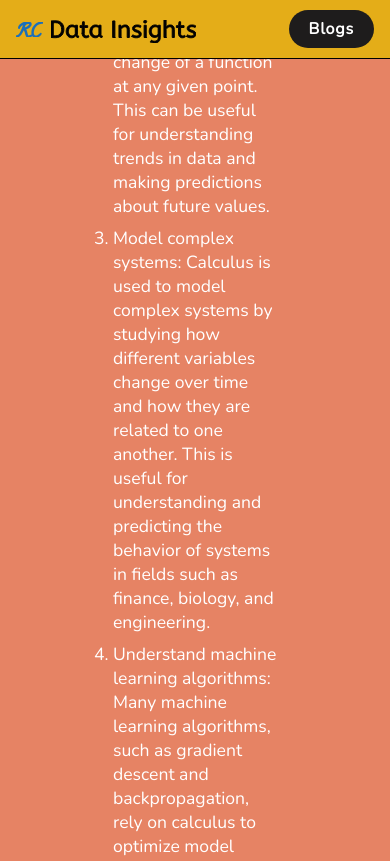
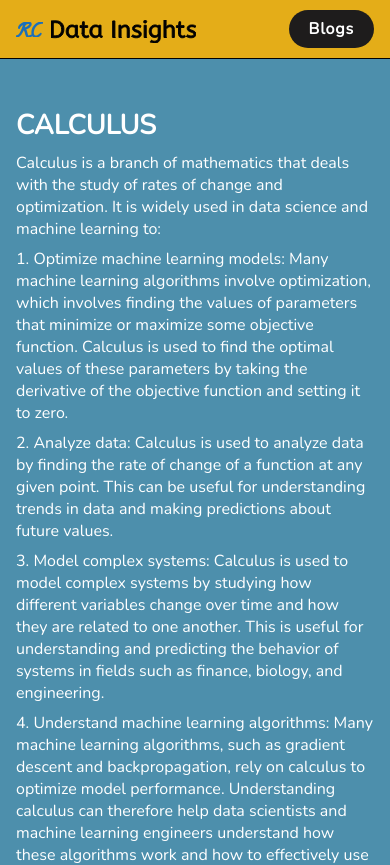
Before and after one commit to rupeshbug/personal_website, a Next.js app: page /calculus in a window 390 px wide. Before the commit this address had no page. Shown: the top 865 px of the page. Built offline with nearby package versions, Linux system fonts and the light colour scheme.

Commit message:
About page made responsive

```diff
--- a/pages/calculus.js
+++ b/pages/calculus.js
@@ -3,84 +3,75 @@ import { useCallback, useEffect } from "react";
 import Link from "next/link";
 import { useRouter } from "next/router";
 import { motion } from "framer-motion";
+import styles from "../styles/Calculus.module.css";
 
 const Calculus = () => {
-  const router = useRouter();
+  // const router = useRouter();
 
-  const handleScroll = useCallback(
-    (event) => {
-      if (window.scrollY > 5) {
-        router.push("/python");
-      }
-    },
-    [router]
-  );
+  // const handleScroll = useCallback(
+  //   (event) => {
+  //     if (window.scrollY > 5) {
+  //       router.push("/python");
+  //     }
+  //   },
+  //   [router]
+  // );
 
-  useEffect(() => {
-    window.addEventListener("scroll", handleScroll);
-    return () => {
-      window.removeEventListener("scroll", handleScroll);
-    };
-  }, [handleScroll]);
+  // useEffect(() => {
+  //   window.addEventListener("scroll", handleScroll);
+  //   return () => {
+  //     window.removeEventListener("scroll", handleScroll);
+  //   };
+  // }, [handleScroll]);
 
   return (
     <>
-      <div
-        style={{
-          height: "102vh",
-          display: "flex",
-          flexDirection: "column",
-          alignItems: "center",
-          justifyContent: "center",
-          backgroundColor: "#E68364",
-          color: "white",
-          padding: "0 10rem",
-        }}
-      >
+      <div className={styles.container}>
         <motion.div
+          className={styles.mainDiv}
           initial={{ x: "100%", rotateY: 90 }}
           animate={{ x: 0, rotateY: 0 }}
           transition={{ duration: 1, ease: "easeIn" }}
         >
-          <div>
-            <h2 style={{ fontSize: "2rem", fontWeight: "bold" }}>CALCULUS</h2>
-            <p style={{ marginTop: "0.5rem", fontSize: "1.1rem" }}>
+          <div className={styles.content}>
+            <h2>CALCULUS</h2>
+            <p>
               Calculus is a branch of mathematics that deals with the study of
               rates of change and optimization. It is widely used in data
               science and machine learning to:
             </p>
-            <ol>
-              <li style={{ marginTop: "0.5rem", fontSize: "1.1rem" }}>
-                Optimize machine learning models: Many machine learning
+            <ul className={styles.list}>
+              <li>
+                1. Optimize machine learning models: Many machine learning
                 algorithms involve optimization, which involves finding the
                 values of parameters that minimize or maximize some objective
                 function. Calculus is used to find the optimal values of these
                 parameters by taking the derivative of the objective function
                 and setting it to zero.
               </li>
-              <li style={{ marginTop: "0.5rem", fontSize: "1.1rem" }}>
-                Analyze data: Calculus is used to analyze data by finding the
+              <li>
+                2. Analyze data: Calculus is used to analyze data by finding the
                 rate of change of a function at any given point. This can be
                 useful for understanding trends in data and making predictions
                 about future values.
               </li>
-              <li style={{ marginTop: "0.5rem", fontSize: "1.1rem" }}>
-                Model complex systems: Calculus is used to model complex systems
-                by studying how different variables change over time and how
-                they are related to one another. This is useful for
+              <li>
+                3. Model complex systems: Calculus is used to model complex
+                systems by studying how different variables change over time and
+                how they are related to one another. This is useful for
                 understanding and predicting the behavior of systems in fields
                 such as finance, biology, and engineering.
               </li>
-              <li style={{ marginTop: "0.5rem", fontSize: "1.1rem" }}>
-                Understand machine learning algorithms: Many machine learning
+              <li>
+                4. Understand machine learning algorithms: Many machine learning
                 algorithms, such as gradient descent and backpropagation, rely
                 on calculus to optimize model performance. Understanding
                 calculus can therefore help data scientists and machine learning
                 engineers understand how these algorithms work and how to
                 effectively use them.
               </li>
-            </ol>
-            <p style={{ marginTop: "0.5rem", fontSize: "1.1rem" }}>
+            </ul>
+            <p>
               Overall, calculus is an important tool for data scientists and
               machine learning engineers because it allows them to optimize
               machine learning models, analyze data, model complex systems, and
@@ -89,20 +80,7 @@ const Calculus = () => {
             </p>
           </div>
           <Link href="/python">
-            <button
-              style={{
-                marginTop: "1rem",
-                padding: "10px 15px",
-                border: "none",
-                borderRadius: "10px",
-                cursor: "pointer",
-                backgroundColor: "rgb(228, 173, 24)",
-                color: "white",
-                fontSize: "1.1rem",
-              }}
-            >
-              Python
-            </button>
+            <button className={styles.pythonBtn}>Python</button>
           </Link>
         </motion.div>
       </div>
--- /dev/null
+++ b/styles/Calculus.module.css
@@ -0,0 +1,74 @@
+.container {
+    position: absolute;
+    top: 10%;
+    min-height: 100vh;
+    display: flex;
+    flex-direction: column;
+    background-color: #4D8FAC;
+    color: white;
+    padding: 0 7rem;
+}
+
+.mainDiv {
+    margin-top: 2rem;
+}
+
+.content > h2 {
+    font-size: 2rem;
+    font-weight: bold;
+}
+
+.content > p {
+    margin-top: 0.5rem;
+    font-size: 1.1rem;
+}
+
+.list {
+    list-style: none;
+}
+
+.list > li {
+    margin-top: 0.5rem;
+    font-size: 1.1rem;
+}
+
+.pythonBtn {
+    margin: 1rem 0 1rem 0;
+    padding: 10px 15px;
+    border: none;
+    border-radius: 10px;
+    cursor: pointer;
+    background-color: rgb(228, 173, 24);
+    color: white;
+    font-size: 1.1rem;
+}
+
+@media only screen and (max-width: 900px) {
+    .container {
+        top: 7%;
+        padding: 0 4rem;
+    }
+
+    .mainDiv {
+        margin-top: 3rem;
+    }
+}
+
+@media only screen and (max-width: 600px) {
+    .container {
+        padding: 0 1rem;
+    }
+
+    .content > h2 {
+        font-size: 1.7rem;
+        font-weight: bold;
+    }
+
+    .content > p {
+        font-size: 1rem;
+    }
+
+    .list > li {
+        font-size: 1rem;
+    }
+}
--- /dev/null
+++ b/styles/LinearAlg.module.css
@@ -0,0 +1,74 @@
+.container {
+    position: absolute;
+    top: 10%;
+    min-height: 100vh;
+    display: flex;
+    flex-direction: column;
+    background-color: #4D8FAC;
+    color: white;
+    padding: 0 7rem;
+}
+
+.mainDiv {
+    margin-top: 2rem;
+}
+
+.content > h2 {
+    font-size: 2rem;
+    font-weight: bold;
+}
+
+.content > p {
+    margin-top: 0.5rem;
+    font-size: 1.1rem;
+}
+
+.list {
+    list-style: none;
+}
+
+.list > li {
+    margin-top: 0.5rem;
+    font-size: 1.1rem;
+}
+
+.calculusBtn {
+    margin: 1rem 0 1rem 0;
+    padding: 10px 15px;
+    border: none;
+    border-radius: 10px;
+    cursor: pointer;
+    background-color: rgb(228, 173, 24);
+    color: white;
+    font-size: 1.1rem;
+}
+
+@media only screen and (max-width: 900px) {
+    .container {
+        top: 7%;
+        padding: 0 4rem;
+    }
+
+    .mainDiv {
+        margin-top: 3rem;
+    }
+}
+
+@media only screen and (max-width: 600px) {
+    .container {
+        padding: 0 1rem;
+    }
+
+    .content > h2 {
+        font-size: 1.7rem;
+        font-weight: bold;
+    }
+
+    .content > p {
+        font-size: 1rem;
+    }
+
+    .list > li {
+        font-size: 1rem;
+    }
+}
--- /dev/null
+++ b/styles/Python.module.css
@@ -0,0 +1,61 @@
+.container {
+    position: absolute;
+    top: 10%;
+    min-height: 100vh;
+    display: flex;
+    flex-direction: column;
+    background-color: #4D8FAC;
+    color: white;
+    padding: 0 7rem;
+}
+
+.mainDiv {
+    margin-top: 2rem;
+}
+
+.content > h2 {
+    font-size: 2rem;
+    font-weight: bold;
+}
+
+.content > p {
+    margin-top: 0.5rem;
+    font-size: 1.1rem;
+}
+
+.goHomeBtn {
+    margin: 1rem 0 1rem 0;
+    padding: 10px 15px;
+    border: none;
+    border-radius: 10px;
+    cursor: pointer;
+    background-color: rgb(228, 173, 24);
+    color: white;
+    font-size: 1.1rem;
+}
+
+@media only screen and (max-width: 900px) {
+    .container {
+        top: 7%;
+        padding: 0 4rem;
+    }
+
+    .mainDiv {
+        margin-top: 3rem;
+    }
+}
+
+@media only screen and (max-width: 600px) {
+    .container {
+        padding: 0 1rem;
+    }
+
+    .content > h2 {
+        font-size: 1.7rem;
+        font-weight: bold;
+    }
+
+    .content > p {
+        font-size: 1rem;
+    }
+}
--- /dev/null
+++ b/styles/Statistics.module.css
@@ -0,0 +1,74 @@
+.container {
+    position: absolute;
+    top: 10%;
+    min-height: 100vh;
+    display: flex;
+    flex-direction: column;
+    background-color: #4D8FAC;
+    color: white;
+    padding: 0 7rem;
+}
+
+.mainDiv {
+    margin-top: 2rem;
+}
+
+.content > h2 {
+    font-size: 2rem;
+    font-weight: bold;
+}
+
+.content > p {
+    margin-top: 0.5rem;
+    font-size: 1.1rem;
+}
+
+.list {
+    list-style: none;
+}
+
+.list > li {
+    margin-top: 0.5rem;
+    font-size: 1.1rem;
+}
+
+.linAlgBtn {
+    margin: 1rem 0 1rem 0;
+    padding: 10px 15px;
+    border: none;
+    border-radius: 10px;
+    cursor: pointer;
+    background-color: rgb(228, 173, 24);
+    color: white;
+    font-size: 1.1rem;
+}
+
+@media only screen and (max-width: 900px) {
+    .container {
+        top: 7%;
+        padding: 0 4rem;
+    }
+
+    .mainDiv {
+        margin-top: 3rem;
+    }
+}
+
+@media only screen and (max-width: 600px) {
+    .container {
+        padding: 0 1rem;
+    }
+
+    .content > h2 {
+        font-size: 1.7rem;
+        font-weight: bold;
+    }
+
+    .content > p {
+        font-size: 1rem;
+    }
+
+    .list > li {
+        font-size: 1rem;
+    }
+}
```
Also changed, not shown: pages/linear-algebra.js (+34 -58 lines), pages/python.js (+10 -32 lines), pages/statistics.js (+37 -58 lines).
